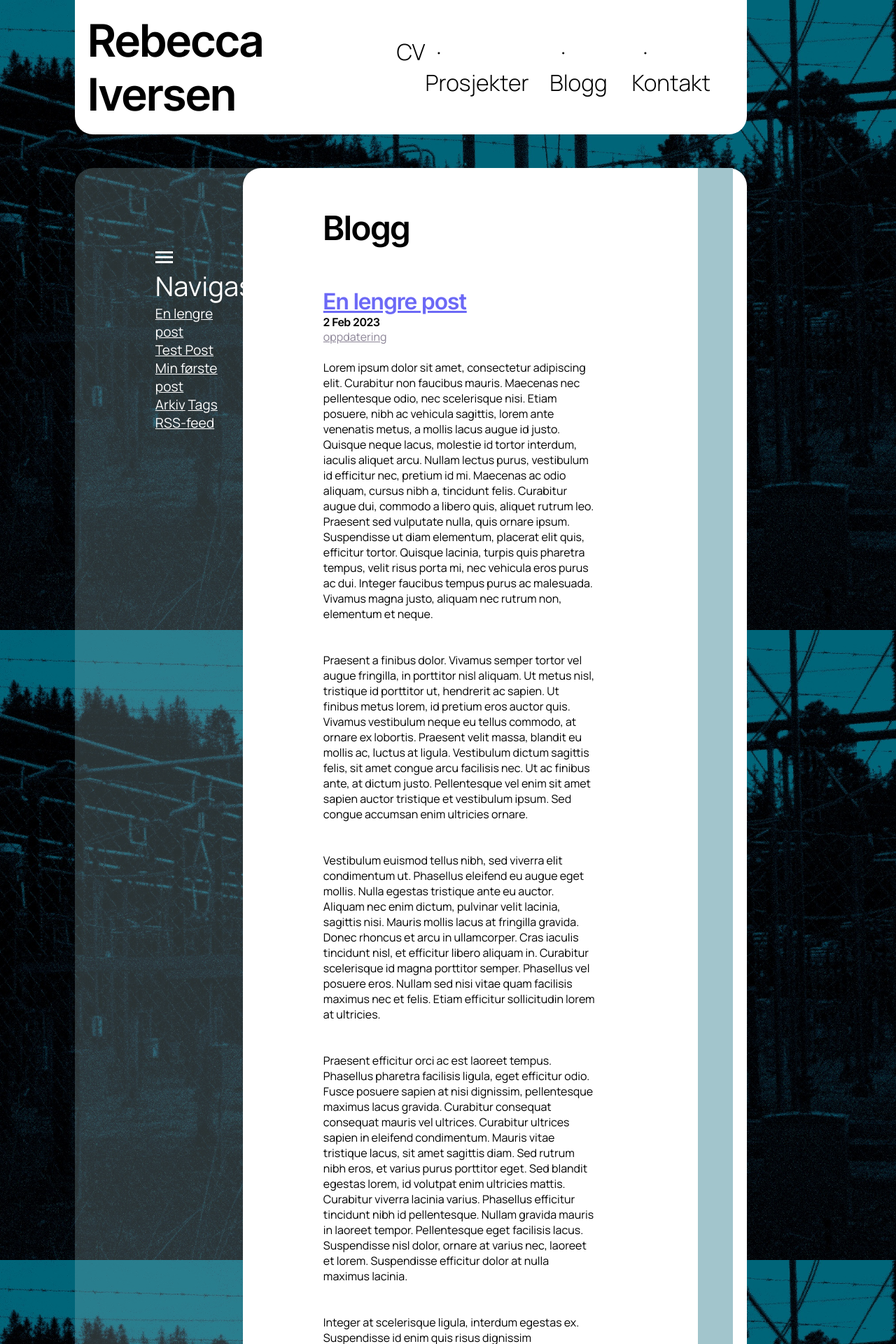
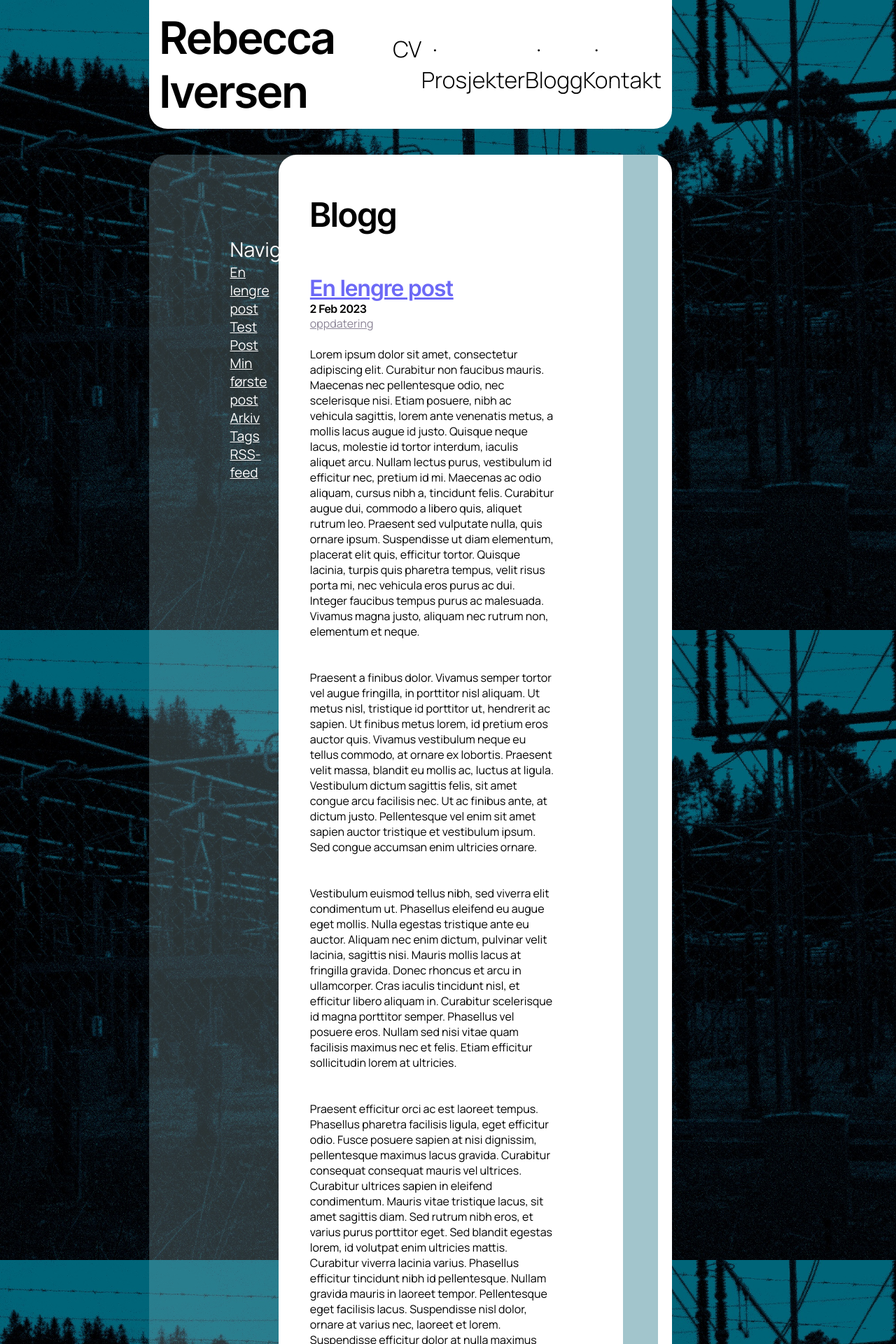
Before and after one commit to reiv003/Portef-ljesiden, a Jekyll site: the page built from _pages/blog.md, in a window 1280 px wide. Shown: the top 1920 px of the page at 70% size. Built offline with Jekyll 4.4.1, drawn with Linux system fonts in a browser that asks for light colours.

Commit message:
minor style changes

```diff
--- a/_pages/index.markdown
+++ b/_pages/index.markdown
@@ -19,7 +19,7 @@ permalink: /
             {% for post in site.posts limit: 1 %}
             <li class="blog__post"><h3>{{ post.title }}</h3>
                 <div class="post__date">{{ post.date | date: "%b %-d, %Y" }}</div>
-                {{ post.excerpt }}
+                {{ post.excerpt | strip_html | truncatewords: 50 }}
                 <div class="post__link"><a href="{{ post.url }}">Les videre</a></div>
             </li>
             {% endfor %}
--- a/_sass/_fonts.scss
+++ b/_sass/_fonts.scss
@@ -42,6 +42,10 @@ h2 {
     font-family: InterTightSemiBold;
 }
 
+.index h2 {
+    font-size: 2.5em;
+}
+
 h3 {
     color: var(--page-subtitle-color);
     font-size: 1.5em;
@@ -61,7 +65,7 @@ footer, .sidebar {
 }
 
 .sidebar__title {
-    font-size: 2em;
+    font-size: 1.5em;
 }
 
 .post__content h2 {
--- a/_sass/_general.scss
+++ b/_sass/_general.scss
@@ -16,7 +16,7 @@ header {
     display: flex;
     justify-content: space-between;
     align-items: center;
-    grid-column: 2 / span 9;
+    grid-column: 3 / 10;
     padding: 2%;
     border-radius: 0px 0px 26px 26px;
     margin-bottom: 5%;
@@ -41,7 +41,7 @@ footer {
 }
 
 .page-content {
-    grid-column: 2 / span 9;
+    grid-column: 3 / 10;
     /*makes the footer stay at the bottom when the mid content is not long enough.
     300px is an arbitrary value (just trial and error until I found a value that
     had the right spacing. normally I would do header + footer addition but it didn't
@@ -58,7 +58,7 @@ footer {
 .blog__post, .index, .blog {
     background-color: var(--content-background-color);
     border-radius: 26px;
-    grid-column: 4 / span 12;
+    grid-column: 4 / 13;
     grid-row: 1;
     z-index: 1;
 }
@@ -68,7 +68,7 @@ footer {
 }
 
 .index > div, .blog > div {
-    margin-left: 16%;
+    margin-left: 8%;
     margin-top: 3.5em;
     margin-right: 30%;
 }
@@ -123,3 +123,7 @@ footer {
     flex-direction: column;
     margin: 20px;
   }
+
+  #navToggleButton {
+    display: none;
+  }
```
